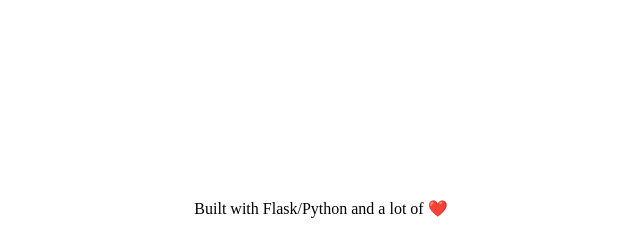
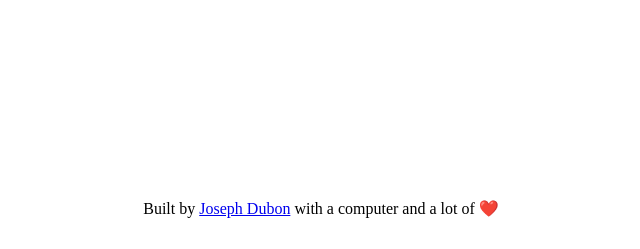
Before and after one commit to josephdubon/flask-todo-app, a Flask app: page / in a window 1280 px wide. Shown: the part 615-864 px from the top of the page, without its empty margins (319-959 px from the left). Run offline with Flask 2, Linux system fonts and the light colour scheme; data comes from the database, SQL or seed files in the repository.

Commit message:
templates.index.html: updated footer with credits

```diff
--- a/templates/index.html
+++ b/templates/index.html
@@ -35,5 +35,5 @@
         </section>
         <!-- section 2 -->
     </main>
-    <footer id="footer">Built with Flask/Python and a lot of ❤️</footer>
+    <footer id="footer">Built by <a href="https://josephdubon.com">Joseph Dubon</a> with a computer and a lot of ❤️</footer>
 {% endblock %}
```
